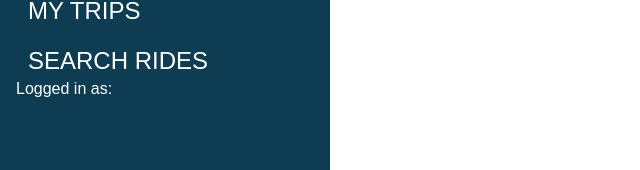
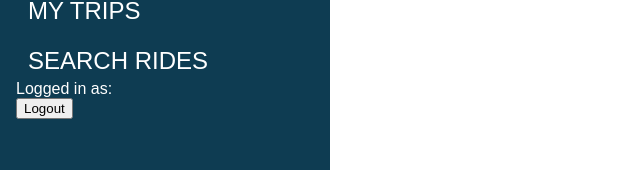
Before and after one commit to nchau3/RideShare, a React (Create React App) app in the folder client/: page / in a window 1280 px wide. Shown: the part 192-362 px from the top of the page, without its empty margins (0-640 px from the left). Built offline with nearby package versions, Linux system fonts and the light colour scheme; sample sign-in values are in the browser's storage.

Commit message:
logout button redirects to home, login/register redirect to rides

```diff
--- a/client/src/App.js
+++ b/client/src/App.js
@@ -1,5 +1,5 @@
 import React, { useState } from "react";
-import { Route } from "react-router-dom";
+import { Route, Redirect } from "react-router-dom";
 import axios from "axios";
 
 //Components
@@ -75,26 +75,32 @@ export default function App() {
     });
   }
 
+  function logoutUser() {
+    localStorage.removeItem("token");
+    localStorage.removeItem("user_id");
+    setUser("");
+  }
+
   return (
     <main>
-      <NavBar user={user}/>
+      <NavBar user={user} logout={logoutUser}/>
       <Route exact path="/" name="Home">
         <Home />
       </Route>
       <Route exact path="/login" name="Login">
-        <Login onLogin={loginCheck} />
+        {user ? <Redirect to="/rides" /> : <Login onLogin={loginCheck} />}
       </Route>
       <Route exact path="/register" name="Register">
-        <Register onRegister={registerCheck} />
+        {user ? <Redirect to="/rides" /> : <Register onRegister={registerCheck} />}
       </Route>
       <Route exact path="/rides" name="Rides">
-        <Rides />
+        {!user ? <Redirect to="/" /> : <Rides />}
       </Route>
       <Route exact path="/trips" name="Trips">
-        <Trips />
+        {!user ? <Redirect to="/" /> : <Trips />}
       </Route>
       <Route exact path="/profile" name="Profile">
-        <Profile />
+        {!user ? <Redirect to="/" /> : <Profile />}
       </Route>
     </main>
   );
--- a/client/src/components/NavBar.js
+++ b/client/src/components/NavBar.js
@@ -33,7 +33,16 @@ export default function NavBar(props) {
       </ul>
       {props.user &&
         <footer className="nav-item">
-          Logged in as: {props.user.first_name} {props.user.last_name}
+          <div>
+            Logged in as: {props.user.first_name} {props.user.last_name}
+          </div>
+          <div>
+            <button onClick={() => {
+              props.logout();
+            }}>
+              Logout
+            </button>
+          </div>
         </footer>
       }
     </nav>
```
